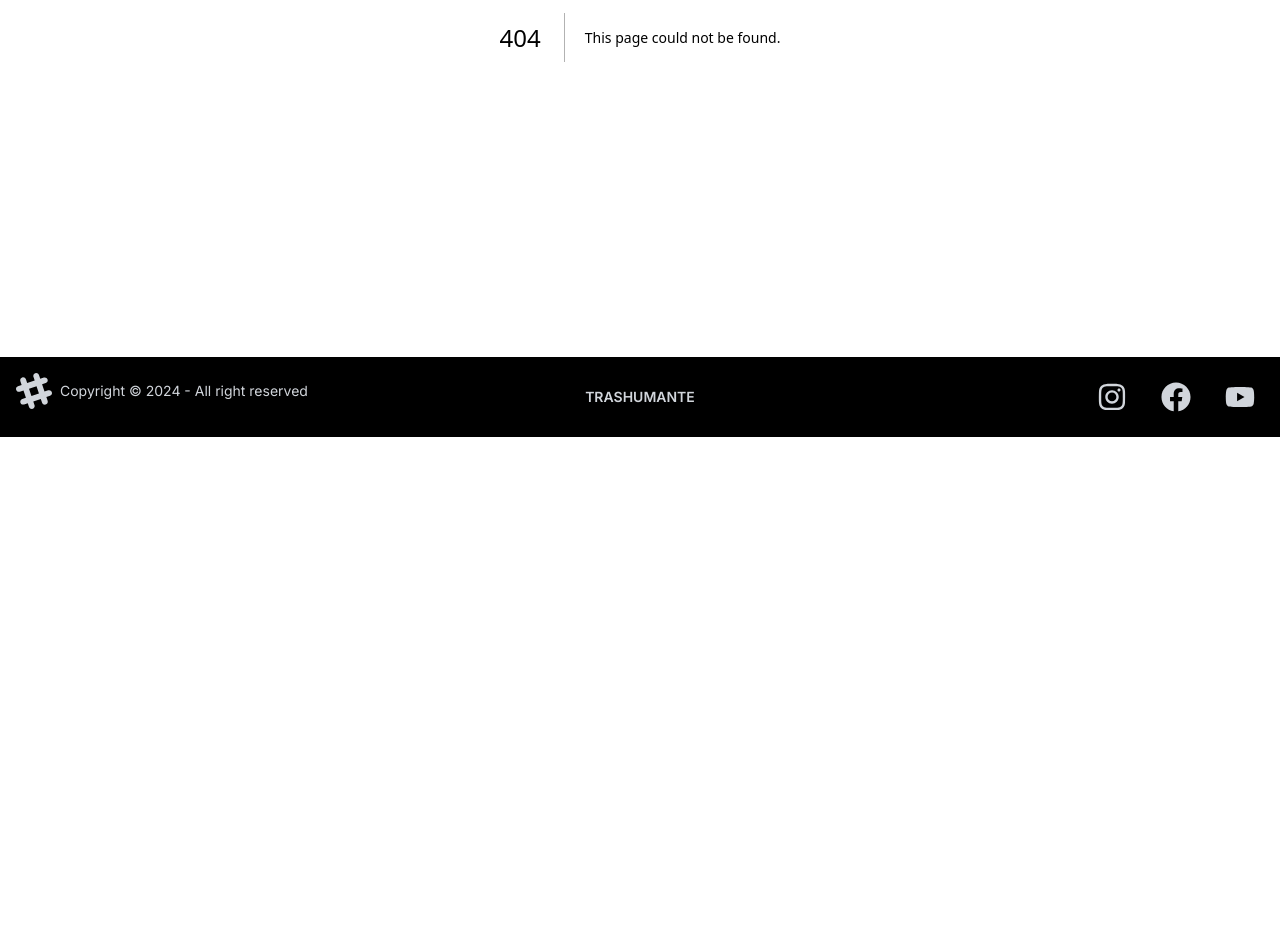
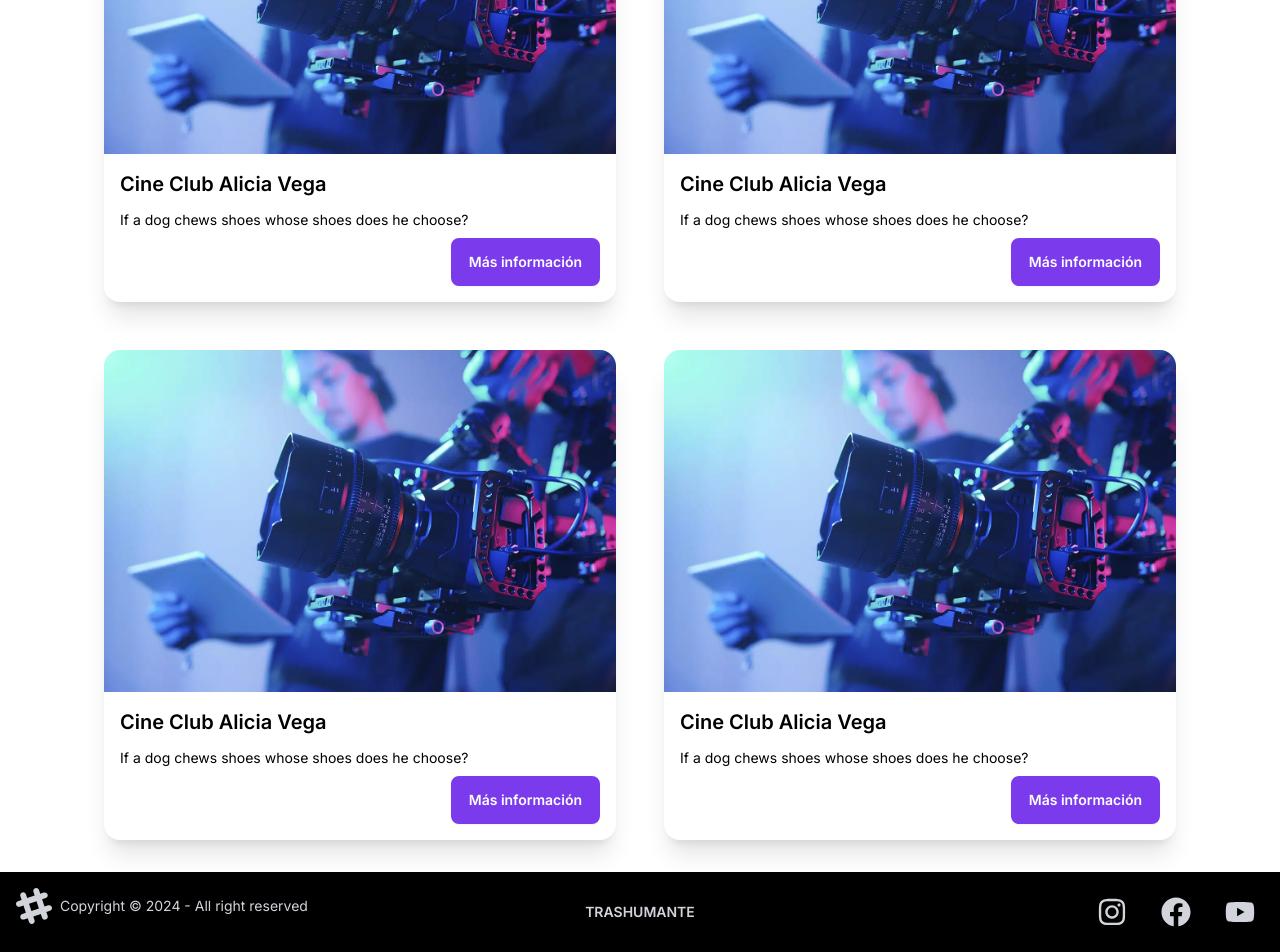
Before and after one commit to CatalinaScheleff/Trashumante-Project, a Next.js app: page /proyectos in a window 1280 px wide. Before the commit this address had no page. Shown: the part 431-1383 px from the top of the page. Before the commit the page ends 868 px from the top, so only its background shows below. Built offline with nearby package versions, Linux system fonts and the light colour scheme.

Commit message:
proyectos

```diff
--- /dev/null
+++ b/src/app/proyectos/page.jsx
@@ -0,0 +1,106 @@
+import Image from "next/image";
+import Link from "next/link";
+
+const Proyectos = () => {
+  return (
+    <main className="mx-24">
+      <div className="px-5 text-center mt-16">
+        <h1 className="text-5xl font-bold mb-16">Proyectos</h1>
+      </div>
+
+
+          <div className="grid gap-x-8 grid-cols-2 place-items-center">
+
+          <div className="col grid gap-y-12">
+
+<div className="card card-compact w-[512px] bg-base-100 shadow-xl ">
+  <figure className="bg-slate-600">
+    <Image src="/inicio.png" alt="Shoes" width={512} height={656} className="w-full h-full object-cover"/>
+  </figure>
+  <div className="card-body">
+    <h2 className="card-title">Cine Club Alicia Vega</h2>
+    <p>If a dog chews shoes whose shoes does he choose?</p>
+    <div className="card-actions justify-end">
+        <Link href={"/equipo/bayronespinoza"}>
+      <button className="btn bg-violet-600 text-white hover:text-violet-600 border-solid border-2 border-violet-600">
+        Más información
+      </button>
+        </Link>
+    </div>
+  </div>
+</div>
+
+<div className="card card-compact w-[512px] bg-base-100 shadow-xl ">
+  <figure className="h-[512] w-[656] bg-slate-600">
+    <Image src="/inicio.png" alt="Shoes" width={512} height={656} className="w-full h-full object-cover"/>
+  </figure>
+  <div className="card-body">
+    <h2 className="card-title">Cine Club Alicia Vega</h2>
+    <p>If a dog chews shoes whose shoes does he choose?</p>
+    <div className="card-actions justify-end">
+        <Link href={"/equipo/bayronespinoza"}>
+      <button className="btn bg-violet-600 text-white hover:text-violet-600 border-solid border-2 border-violet-600">
+        Más información
+      </button>
+        </Link>
+    </div>
+  </div>
+</div>
+
+</div>
+
+<div className="col grid gap-y-12">
+
+<div className="card card-compact w-[512px] bg-base-100 shadow-xl ">
+  <figure className="h-[512] w-[656] bg-slate-600">
+    <Image src="/inicio.png" alt="Shoes" width={512} height={656} className="w-full h-full object-cover"/>
+  </figure>
+  <div className="card-body">
+    <h2 className="card-title">Cine Club Alicia Vega</h2>
+    <p>If a dog chews shoes whose shoes does he choose?</p>
+    <div className="card-actions justify-end">
+        <Link href={"/equipo/bayronespinoza"}>
+      <button className="btn bg-violet-600 text-white hover:text-violet-600 border-solid border-2 border-violet-600">
+        Más información
+      </button>
+        </Link>
+    </div>
+  </div>
+</div>
+
+<div className="card card-compact w-[512px] bg-base-100 shadow-xl ">
+  <figure className="h-[512] w-[656] bg-slate-600">
+    <Image src="/inicio.png" alt="Shoes" width={512} height={656} className="w-full h-full object-cover"/>
+  </figure>
+  <div className="card-body">
+    <h2 className="card-title">Cine Club Alicia Vega</h2>
+    <p>If a dog chews shoes whose shoes does he choose?</p>
+    <div className="card-actions justify-end">
+        <Link href={"/equipo/bayronespinoza"}>
+      <button className="btn bg-violet-600 text-white hover:text-violet-600 border-solid border-2 border-violet-600">
+        Más información
+      </button>
+        </Link>
+    </div>
+  </div>
+</div>
+
+</div>
+
+
+
+
+
+
+            </div>
+
+            <div className="h-28"></div>
+
+
+
+
+    </main>
+  );
+};
+
+export default Proyectos;
```
